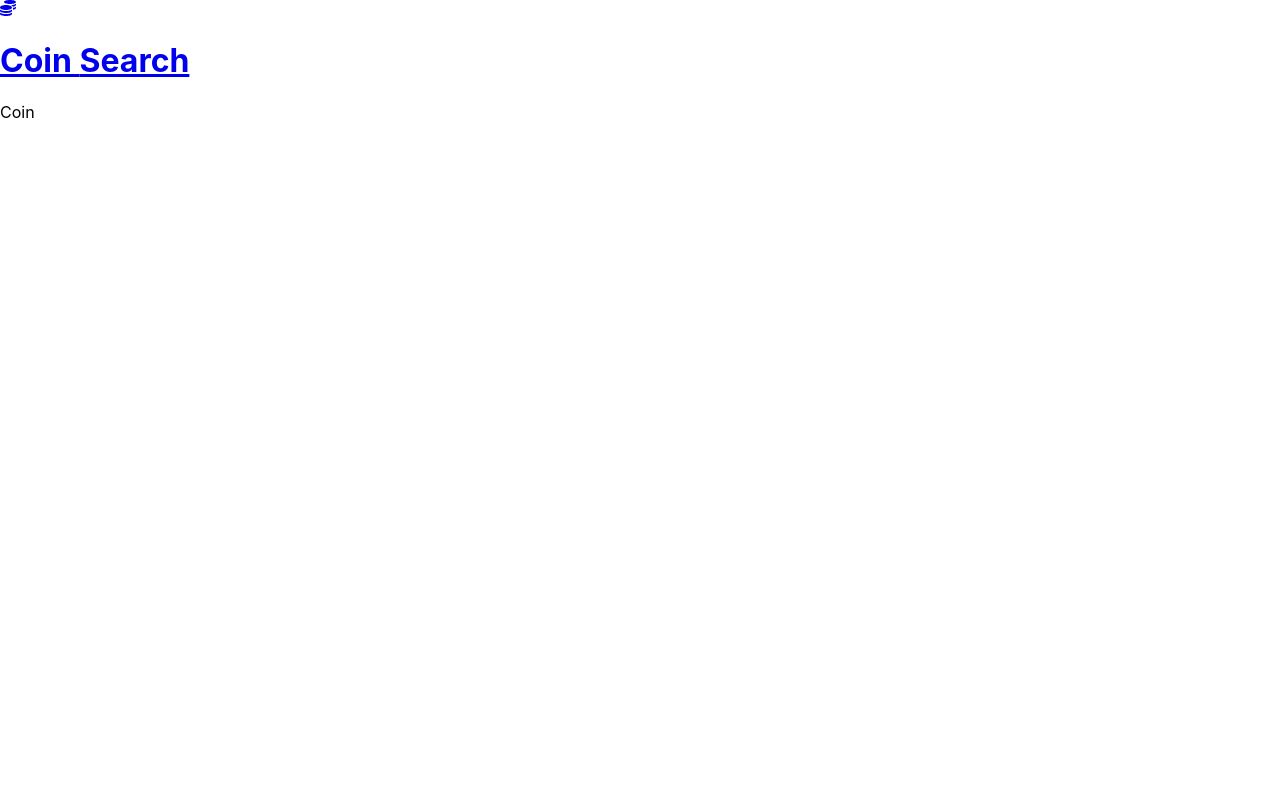
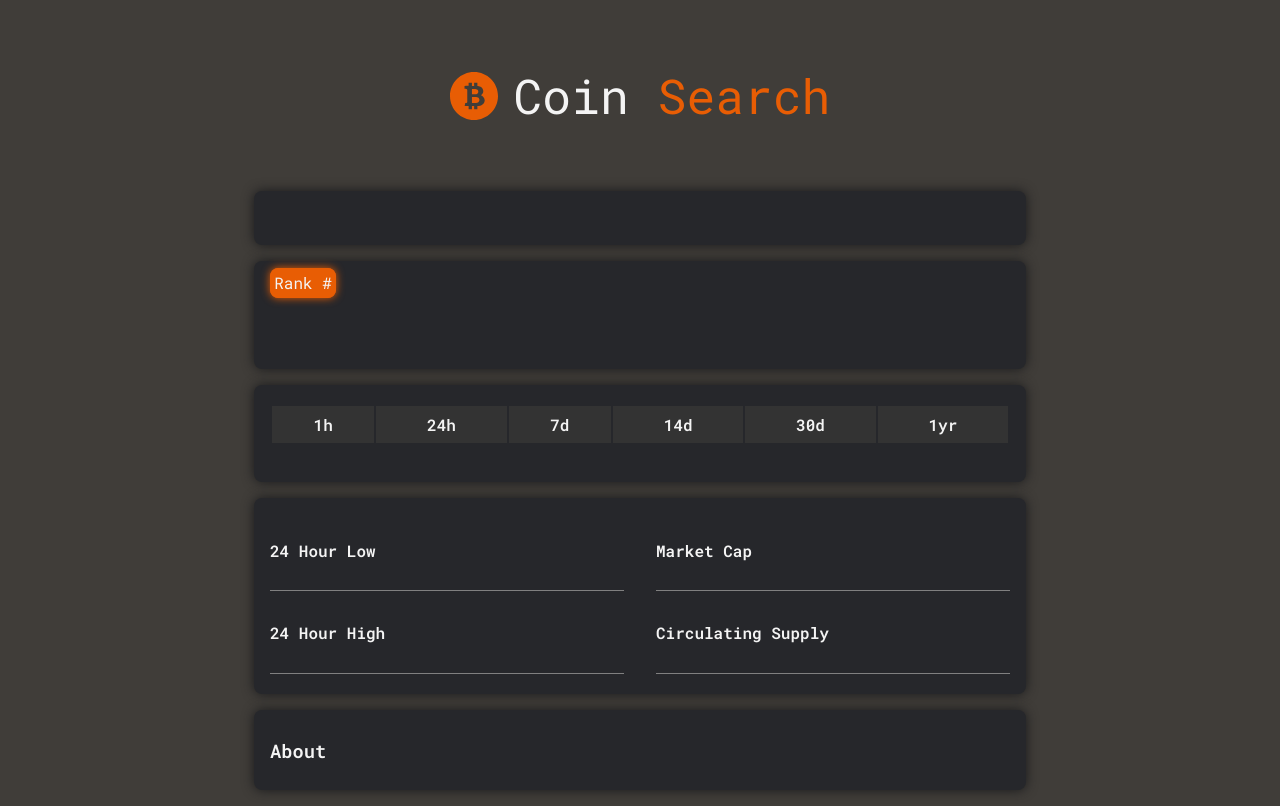
Before and after one commit to joannaMakarewicz/crypto-market, a React (Create React App) app: page /coin in a window 1280 px wide. Built offline with nearby package versions, Linux system fonts and the light colour scheme; no server answers; the HTML template or start-up script is replaced by a standard one.

Commit message:
Coin page & styles

```diff
--- a/package.json
+++ b/package.json
@@ -7,6 +7,7 @@
     "@testing-library/react": "^13.4.0",
     "@testing-library/user-event": "^13.5.0",
     "axios": "^1.3.3",
+    "dompurify": "^3.0.0",
     "dotenv": "^16.0.3",
     "react": "^18.2.0",
     "react-dom": "^18.2.0",
--- a/src/App.js
+++ b/src/App.js
@@ -4,7 +4,6 @@ import axios from "axios";
 import Coins from "./components/Coins";
 import Navbar from "./components/Navbar";
 import Coin from "./pages/Coin";
-import "./App.scss";
 
 function App() {
   const [coins, setCoins] = useState([]);
@@ -24,7 +23,6 @@ function App() {
   }, []);
 
   return (
-    <div>
       <Router>
         <Navbar />
         <Routes>
@@ -34,7 +32,6 @@ function App() {
           </Route>
         </Routes>
       </Router>
-    </div>
   );
 }
 
--- a/src/components/CoinItem.js
+++ b/src/components/CoinItem.js
@@ -1,11 +1,20 @@
-import React from 'react';
+import React from 'react'
 
-const CoinItem = () => {
+const CoinItem = (props) => {
+    console.log(props);
   return (
-    <div>
-      CoinItem
+    <div className='coins__row'>
+        <p>{props.coins.market_cap_rank}</p>
+        <div className='coins__img'>
+            <img src={props.coins.image} alt='' />
+            <p>{props.coins.symbol}</p>
+        </div>
+        <p>{props.coins.current_price} $</p>
+        <p>{props.coins.price_change_percentage_24h} %</p>
+        <p className='coins__mobile'>{props.coins.total_volume} $</p>
+        <p className='coins__mobile'>{props.coins.market_cap} $</p>
     </div>
   )
 }
 
-export default CoinItem;
+export default CoinItem
--- a/src/components/Coins.js
+++ b/src/components/Coins.js
@@ -1,20 +1,20 @@
-import React from 'react'
-import CoinItem from './CoinItem'
-import Coin from '../pages/Coin'
-import { Link } from 'react-router-dom'
-import './Coins.scss'
+import React from 'react';
+import CoinItem from './CoinItem';
+import Coin from '../pages/Coin';
+import { Link } from 'react-router-dom';
+import './Coins.scss';
 
 const Coins = (props) => {
 
   return (
-    <div className='container'>
-        <div className='heading'>
+    <main className='container'>
+        <div className='coins'>
             <p>#</p>
-            <p className='coin-name'>Coin</p>
+            <p className='coins__name'>Coin</p>
             <p>Price</p>
             <p>24h</p>
-            <p className='hide-mobile'>Volume</p>
-            <p className='hide-mobile'>Mkt Cap</p>
+            <p className='coins__mobile'>Volume</p>
+            <p className='coins__mobile'>Mkt Cap</p>
         </div>
 
         {props.coins.map(coins => {
@@ -24,7 +24,7 @@ const Coins = (props) => {
                 </Link>
             )
         })}
-    </div>
+    </main>
   )
 }
 
--- a/src/components/Navbar.js
+++ b/src/components/Navbar.js
@@ -1,18 +1,21 @@
-
-import React from 'react'
-import {Link} from 'react-router-dom'
-import {FaCoins} from 'react-icons/fa'
-import './Navbar.scss'
+import React from "react";
+import { Link } from "react-router-dom";
+import { SiBitcoinsv } from "react-icons/si";
+import "./Navbar.scss";
 
 const Navbar = () => {
   return (
-    <Link to='/'>
-        <div className='navbar'>
-            <FaCoins className='icon' />
-            <h1>Coin <span className='purple'>Search</span></h1>
-        </div>
-    </Link>
-  )
-}
+    <header>
+      <Link to="/">
+        <nav className="navbar">
+          <SiBitcoinsv className="navbar__icon" />
+          <p className="navbar__heading">
+            Coin <span className="navbar__special">Search</span>
+          </p>
+        </nav>
+      </Link>
+    </header>
+  );
+};
 
-export default Navbar
+export default Navbar;
--- a/src/components/Navbar.scss
+++ b/src/components/Navbar.scss
@@ -0,0 +1,17 @@
+.navbar {
+    align-items: center;
+    display: flex;
+    justify-content: center;
+    margin:16px;
+    &__heading {
+        font-size: 3rem;
+        margin-left: 1rem;
+    }
+    &__icon {
+        font-size: 3rem;
+        color: #e85d04;
+    }
+    &__special {
+        color: #e85d04;
+    }
+}
--- a/src/index.css
+++ b/src/index.css
@@ -1,8 +1,31 @@
+@import url('https://fonts.googleapis.com/css2?family=Roboto+Mono:wght@400;500;600&display=swap');;
+
+* {
+  box-sizing: border-box;
+  margin: 0;
+  padding: 0;
+}
+
 body {
   margin: 0;
-  font-family: -apple-system, BlinkMacSystemFont, 'Segoe UI', 'Roboto', 'Oxygen',
-    'Ubuntu', 'Cantarell', 'Fira Sans', 'Droid Sans', 'Helvetica Neue',
-    sans-serif;
   -webkit-font-smoothing: antialiased;
   -moz-osx-font-smoothing: grayscale;
+  background-color: #403d39;
+  color: #f4f4f4;
+  font-family: 'Roboto Mono', monospace;
 }
+
+a {
+  color: #f4f4f4;
+  text-decoration: none;
+}
+
+h1 {
+  text-align: center;
+  margin: 1rem;
+}
+
+code {
+  font-family: source-code-pro, Menlo, Monaco, Consolas, 'Courier New',
+    monospace;
+}
--- a/src/pages/Coin.js
+++ b/src/pages/Coin.js
@@ -1,12 +1,175 @@
-import React from 'react';
-import './Coin.scss';
+import React, { useState, useEffect } from "react";
+import axios from "axios";
+import { useParams } from "react-router-dom";
+import "./Coin.scss";
+import DOMPurify from "dompurify";
 
 const Coin = () => {
+  const [coin, setCoin] = useState([]);
+
+  const params = useParams();
+
+  const url = `https://api.coingecko.com/api/v3/coins/${params.coinId}`;
+
+  useEffect(() => {
+    axios
+      .get(url, { method: "GET" })
+      .then((res) => {
+        setCoin(res.data);
+      })
+      .catch((error) => {
+        console.log(error);
+      });
+  }, [url]);
+
   return (
     <div>
-      Coin
+      <div className="coin-container">
+        <div className="content">
+          <h1>{coin.name}</h1>
+        </div>
+        <div className="content">
+          <div className="rank">
+            <span className="rank-btn">Rank # {coin.market_cap_rank}</span>
+          </div>
+          <div className="info">
+            <div className="coin-heading">
+              {coin.image ? <img src={coin.image.small} alt="img" /> : null}
+              <p>{coin.name}</p>
+              <p>{coin.symbol}</p>
+            </div>
+            <div className="coin-price">
+              {coin.market_data?.current_price ? (
+                <h1>$ {coin.market_data.current_price.pln.toLocaleString()}</h1>
+              ) : null}
+            </div>
+          </div>
+        </div>
+        <div className="content">
+          <table>
+            <thead>
+              <tr>
+                <th>1h</th>
+                <th>24h</th>
+                <th>7d</th>
+                <th>14d</th>
+                <th>30d</th>
+                <th>1yr</th>
+              </tr>
+            </thead>
+            <tbody>
+              <tr>
+                <td>
+                  {coin.market_data?.price_change_percentage_1h_in_currency ? (
+                    <p>
+                      {coin.market_data.price_change_percentage_1h_in_currency.pln.toFixed(
+                        1
+                      )}
+                    </p>
+                  ) : null}
+                </td>
+                <td>
+                  {coin.market_data?.price_change_percentage_24h_in_currency ? (
+                    <p>
+                      {coin.market_data.price_change_percentage_24h_in_currency.usd.toFixed(
+                        1
+                      )}
+                      %
+                    </p>
+                  ) : null}
+                </td>
+                <td>
+                  {coin.market_data?.price_change_percentage_24h_in_currency ? (
+                    <p>
+                      {coin.market_data.price_change_percentage_7d_in_currency.usd.toFixed(
+                        1
+                      )}
+                      %
+                    </p>
+                  ) : null}
+                </td>
+                <td>
+                  {coin.market_data?.price_change_percentage_24h_in_currency ? (
+                    <p>
+                      {coin.market_data.price_change_percentage_14d_in_currency.usd.toFixed(
+                        1
+                      )}
+                      %
+                    </p>
+                  ) : null}
+                </td>
+                <td>
+                  {coin.market_data?.price_change_percentage_24h_in_currency ? (
+                    <p>
+                      {coin.market_data.price_change_percentage_30d_in_currency.usd.toFixed(
+                        1
+                      )}
+                      %
+                    </p>
+                  ) : null}
+                </td>
+                <td>
+                  {coin.market_data?.price_change_percentage_24h_in_currency ? (
+                    <p>
+                      {coin.market_data.price_change_percentage_1y_in_currency.usd.toFixed(
+                        1
+                      )}
+                      %
+                    </p>
+                  ) : null}
+                </td>
+              </tr>
+            </tbody>
+          </table>
+        </div>
+        <div className="content">
+          <div className="stats">
+            <div className="left">
+              <div className="row">
+                <h4>24 Hour Low</h4>
+                {coin.market_data?.low_24h ? (
+                  <p>${coin.market_data.low_24h.usd.toLocaleString()}</p>
+                ) : null}
+              </div>
+              <div className="row">
+                <h4>24 Hour High</h4>
+                {coin.market_data?.high_24h ? (
+                  <p>${coin.market_data.high_24h.usd.toLocaleString()}</p>
+                ) : null}{" "}
+              </div>
+            </div>
+            <div className="right">
+              <div className="row">
+                <h4>Market Cap</h4>
+                {coin.market_data?.market_cap ? (
+                  <p>${coin.market_data.market_cap.usd.toLocaleString()}</p>
+                ) : null}
+              </div>
+              <div className="row">
+                <h4>Circulating Supply</h4>
+                {coin.market_data ? (
+                  <p>{coin.market_data.circulating_supply}</p>
+                ) : null}
+              </div>
+            </div>
+          </div>
+        </div>
+
+        <div className="content">
+          <div className="about">
+            <h3>About</h3>
+            <p
+              dangerouslySetInnerHTML={{
+                __html: DOMPurify.sanitize(
+                  coin.description ? coin.description.en : ""
+                ),
+              }}
+            ></p>
+          </div>
+        </div>
+      </div>
     </div>
-  )
-}
+  );
+};
 
 export default Coin;
--- a/src/pages/Coin.scss
+++ b/src/pages/Coin.scss
@@ -0,0 +1,103 @@
+.coin-container .content {
+    max-width: 740px;
+    margin: 1rem auto;
+    padding: .7rem 1rem;
+    display: flex;
+    flex-direction: column;
+    background-color: #26272b;
+    box-shadow: 0px 0px 12px #18191b;
+    border-radius: 8px;
+}
+
+.rank {
+    margin: .5 0;
+}
+
+.rank-btn {
+    border: 1px solid #e85d04;
+    box-shadow: 0px 0px 8px #e85d04;
+    background-color: #e85d04;
+    border-radius: 8px;
+    padding: .2rem;
+}
+
+.info {
+    display: grid;
+    grid-template-columns: repeat(2, 1fr);
+}
+
+.info .coin-heading {
+    display: flex;
+    align-items: center;
+    margin: 1rem 0;
+}
+
+.info .coin-price {
+    display: flex;
+    align-items: center;
+    justify-content: center;
+}
+
+.info p {
+    padding-right: 1rem;
+}
+
+table {
+    margin: .5rem 0;
+}
+
+td, th {
+    padding: 8px;
+    text-align: center;
+}
+
+th {
+    background-color: #333;
+}
+
+.stats {
+    display: grid;
+    grid-template-columns: repeat(2, 1fr);
+    grid-gap: 2rem;
+    width: 100%;
+}
+
+.stats .row {
+    display: flex;
+    justify-content: space-between;
+    border-bottom: 1px solid #808080;
+    margin: .6rem 0;
+    padding-bottom: .5rem;
+}
+
+.stats .row p:first-child {
+    color: #d3d3d3;
+}
+
+.about h3 {
+    margin: 1rem 0;
+}
+
+@media screen and (max-width: 700px) {
+    .coin-container .content {
+        max-width: 100%;
+        margin: .5rem;
+        padding: 0 .5rem;
+    }
+
+    .stats {
+        grid-template-columns: 1fr;
+    }
+
+    td,th {
+        padding: 3px;
+    }
+
+    .rank {
+        margin: .5rem;
+    }
+
+    .rank-btn {
+        margin: .5rem 0;
+    }
+}
```
Also changed, not shown: src/components/Coins.scss (+50 -0 lines), src/App.scss (deleted), 1 other file (tests, documents, lock files or other folders).
